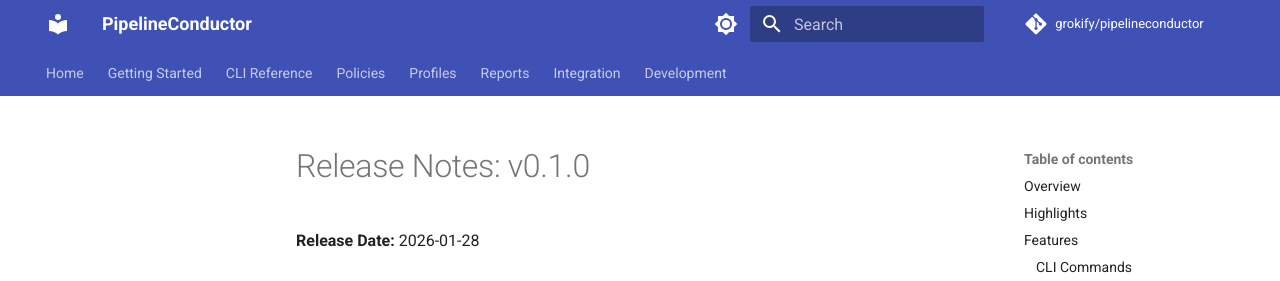
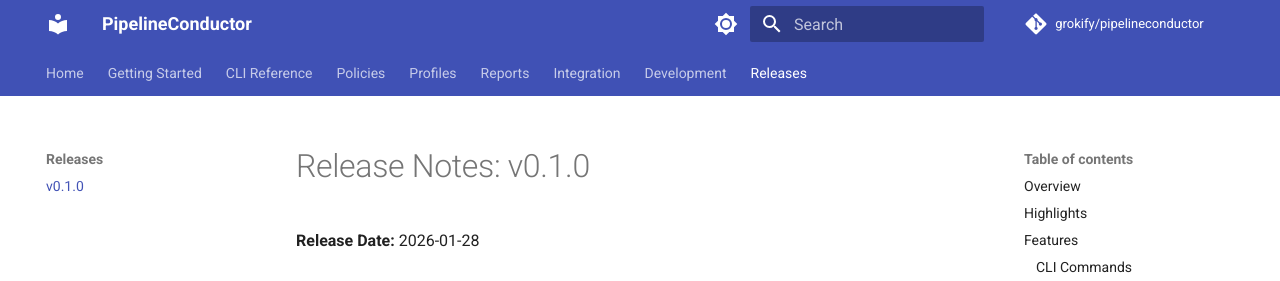
Before and after one commit to grokify/pipelineconductor, an MkDocs documentation site: the page built from docs/releases/v0.1.0.md, in a window 1280 px wide and 900 px high. Shown: the top 281 px of the window. Built offline with MkDocs 1.6.1 and Material for MkDocs 9.7.7, drawn with Linux system fonts in a browser that asks for light colours; comment, search, counter and statistics services are not loaded.

Commit message:
docs: add releases section to MkDocs navigation
- Add Releases section to mkdocs.yml nav with v0.1.0
- Fix broken roadmap link in release notes

Co-Authored-By: Claude Opus 4.5 <noreply@anthropic.com>

```diff
--- a/mkdocs.yml
+++ b/mkdocs.yml
@@ -74,6 +74,8 @@ nav:
   - Development:
       - Contributing: contributing.md
       - Roadmap: roadmap.md
+  - Releases:
+      - v0.1.0: releases/v0.1.0.md
 
 extra:
   social:
```
Also changed, not shown: docs/releases/v0.1.0.md (+1 -1 lines).
